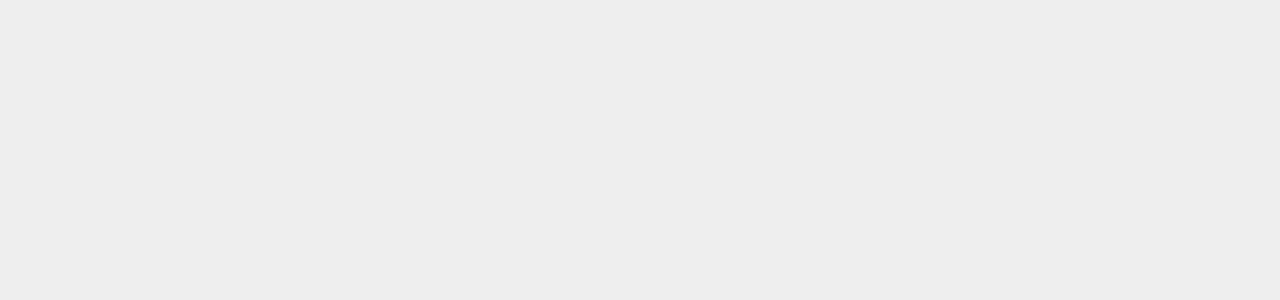
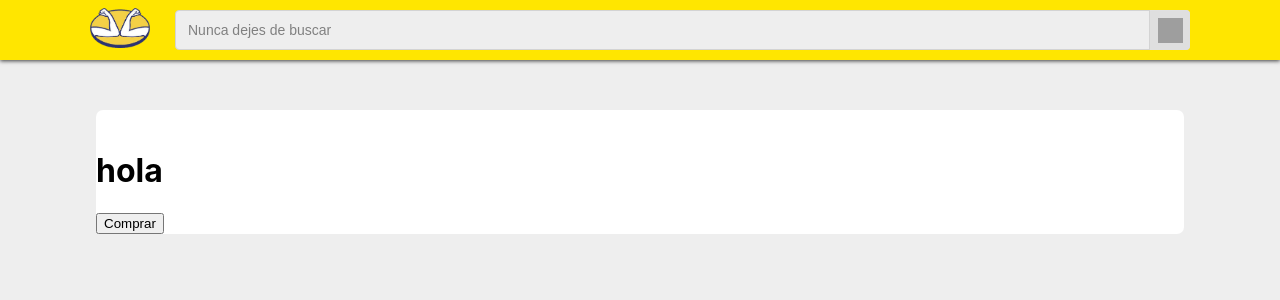
Before and after one commit to Camiloet99/prueba-mclibre, a React (Create React App) app in the folder client/: page /items/1 in a window 1280 px wide. Before the commit this address had no page. Shown: the top 300 px of the page. Built offline with nearby package versions, Linux system fonts and the light colour scheme; grey boxes are pictures that could not be loaded.

Commit message:
initializing template for product details

```diff
--- a/client/src/App.js
+++ b/client/src/App.js
@@ -1,6 +1,7 @@
 import React from "react";
 import { BrowserRouter as Router, Routes, Route } from "react-router-dom";
 import Home from "./pages/Home/Home";
+import ProductDetail from "./components/templates/ProductDetail/ProductDetail";
 import "./App.css";
 
 function App() {
@@ -8,8 +9,10 @@ function App() {
     <Router>
       <main className="app__container">
         <Routes>
-          <Route path="/" exact element={<Home />} />
-          <Route path="/items" exact element={<Home />} />
+          <Route path="/" exact element={<Home />}>
+            <Route path="items" />
+          </Route>
+          <Route path="/items/:id" exact element={<ProductDetail />} />
         </Routes>
       </main>
     </Router>
--- /dev/null
+++ b/client/src/components/molecules/ProductDetailCard/ProductDetailCard.jsx
@@ -0,0 +1,32 @@
+import React from "react";
+import "./ProductDetailCard.scss";
+
+const ProductDetailCard = () => {
+  return (
+    <div className="mc__product-detail-card__wrapper">
+      <div className="mc__product-detail-card__top">
+        <div className="mc__product-detail-card__top__image">
+          <img src="" alt="" />
+        </div>
+        <div className="mc__product-detail-card__top__description">
+          <div className="card-description__subtitle">
+            <span></span>
+          </div>
+          <div className="card-description__title">
+            <h1>hola</h1>
+          </div>
+          <div className="card-description__price">
+            <span></span>
+          </div>
+          <form action="" className="card-description__buy-button">
+            <button>
+              <span>Comprar</span>
+            </button>
+          </form>
+        </div>
+      </div>
+    </div>
+  );
+};
+
+export default ProductDetailCard;
--- /dev/null
+++ b/client/src/components/molecules/ProductDetailCard/ProductDetailCard.scss
@@ -0,0 +1,12 @@
+.mc__product-detail-card {
+  &__wrapper {
+    display: flex;
+    flex-direction: column;
+    margin: 50px auto;
+    width: 85%;
+    max-width: 1100px;
+    background-color: #fff;
+    border-radius: 7px;
+    padding: 0;
+  }
+}
--- a/client/src/components/molecules/ProductsList/ProductsList.jsx
+++ b/client/src/components/molecules/ProductsList/ProductsList.jsx
@@ -4,7 +4,7 @@ import ProductCard from "../../atoms/ProductCard/ProductCard";
 import "./ProductsList.scss";
 
 const ProductsList = () => {
-  const { products, listProducts } = useContext(ProductContext);
+  const { listProducts } = useContext(ProductContext);
 
   return (
     <ol className="mc__product-list__container">
--- a/client/src/components/organisms/HomeBody/HomeBody.jsx
+++ b/client/src/components/organisms/HomeBody/HomeBody.jsx
@@ -4,7 +4,6 @@ import ProductsList from "../../molecules/ProductsList/ProductsList";
 import { ProductContext } from "./../../../context/ProductsContext";
 import { useSearchParams } from "react-router-dom";
 import { getProductsBySearch } from "./../../../api/items";
-import { productsToProductsList } from "./../../../utils/parsers/productParsers";
 import "./HomeBody.scss";
 
 export const HomeBody = () => {
--- /dev/null
+++ b/client/src/components/templates/ProductDetail/ProductDetail.jsx
@@ -0,0 +1,20 @@
+import React, { useEffect } from "react";
+import { useParams, useNavigate } from "react-router-dom";
+import TopHeader from "../../molecules/HeaderSearcher/TopHeader/TopHeader";
+import ProductDetailCard from "../../molecules/ProductDetailCard/ProductDetailCard";
+import "./ProductDetail.scss";
+
+const ProductDetail = () => {
+  const { id } = useParams();
+
+  console.log(id);
+
+  return (
+    <div className="mc__product-detail__wrapper">
+      <TopHeader />
+      <ProductDetailCard />
+    </div>
+  );
+};
+
+export default ProductDetail;
```
Also changed, not shown: client/src/components/templates/ProductDetail/ProductDetail.scss (added).
